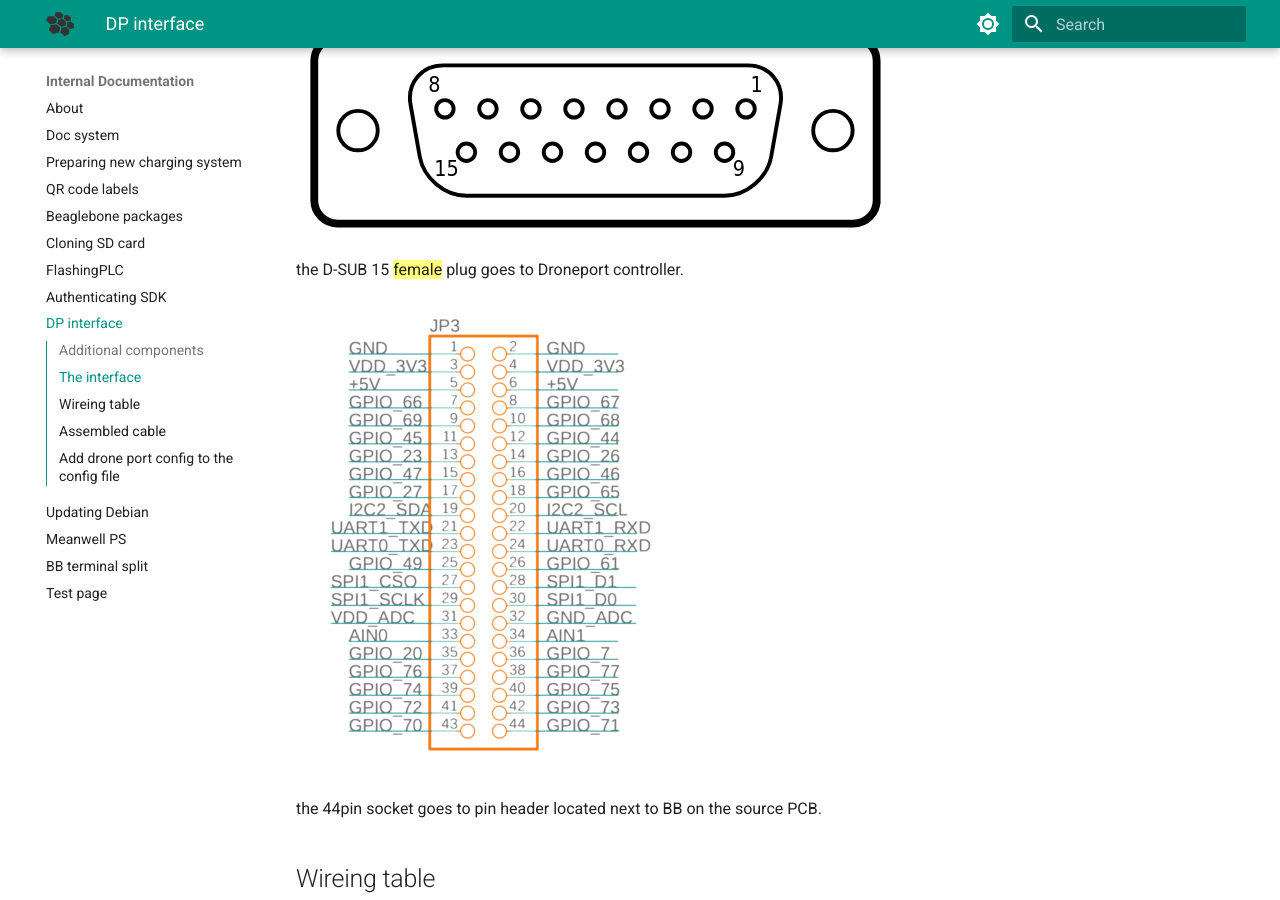
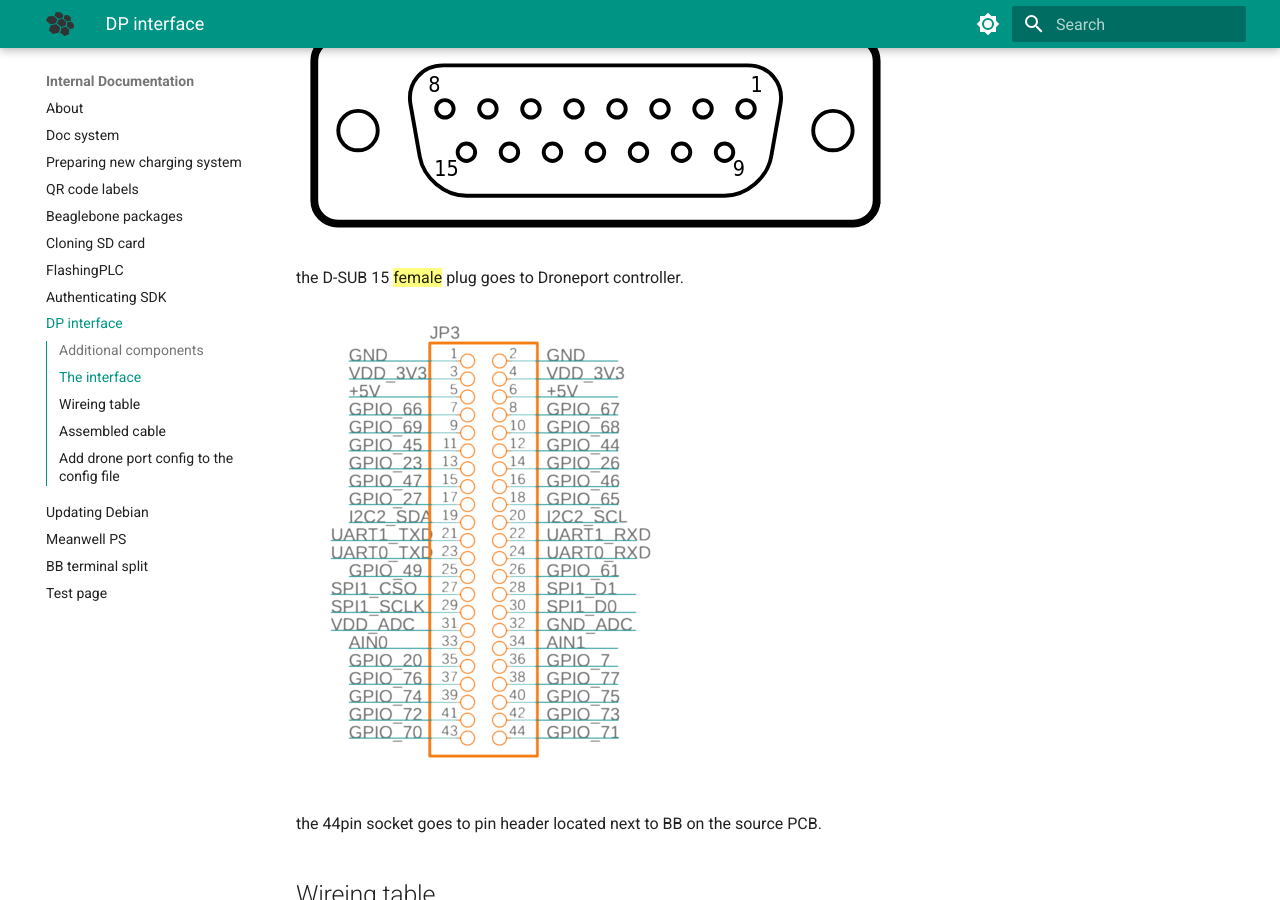
Before and after one commit to g-zajac/mkdosc-playground, an MkDocs documentation site: the page built from docs/dp-interface.md, in a window 1280 px wide and 900 px high, scrolled down 718 px. Built offline with MkDocs 1.6.1 and Material for MkDocs 9.7.7, drawn with Linux system fonts in a browser that asks for light colours.

Commit message:
remoe obsolete aligment

```diff
--- a/docs/dp-interface.md
+++ b/docs/dp-interface.md
@@ -18,11 +18,11 @@ Components required for building the cable interface (Mouser codes):
 ## The interface
 Charging System is connected with a Droneport with a cable. One end has D-SUB15, other 44 header pin socket.
 
-![DSUB15 female connector](assets/DSUB-15female.svg){ align=center }
+![DSUB15 female connector](assets/DSUB-15female.svg)
 <!-- *D-Sub15 female connector - to the Droneport* -->
 the D-SUB 15 ==female== plug goes to Droneport controller.
 
-![pin header on source board](assets/skymux-socket30.png){ align=center }
+![pin header on source board](assets/skymux-socket30.png)
 <!-- *socket - to pinheader located next to BB on the source board* -->
 the 44pin socket goes to pin header located next to BB on the source PCB.
 
```
